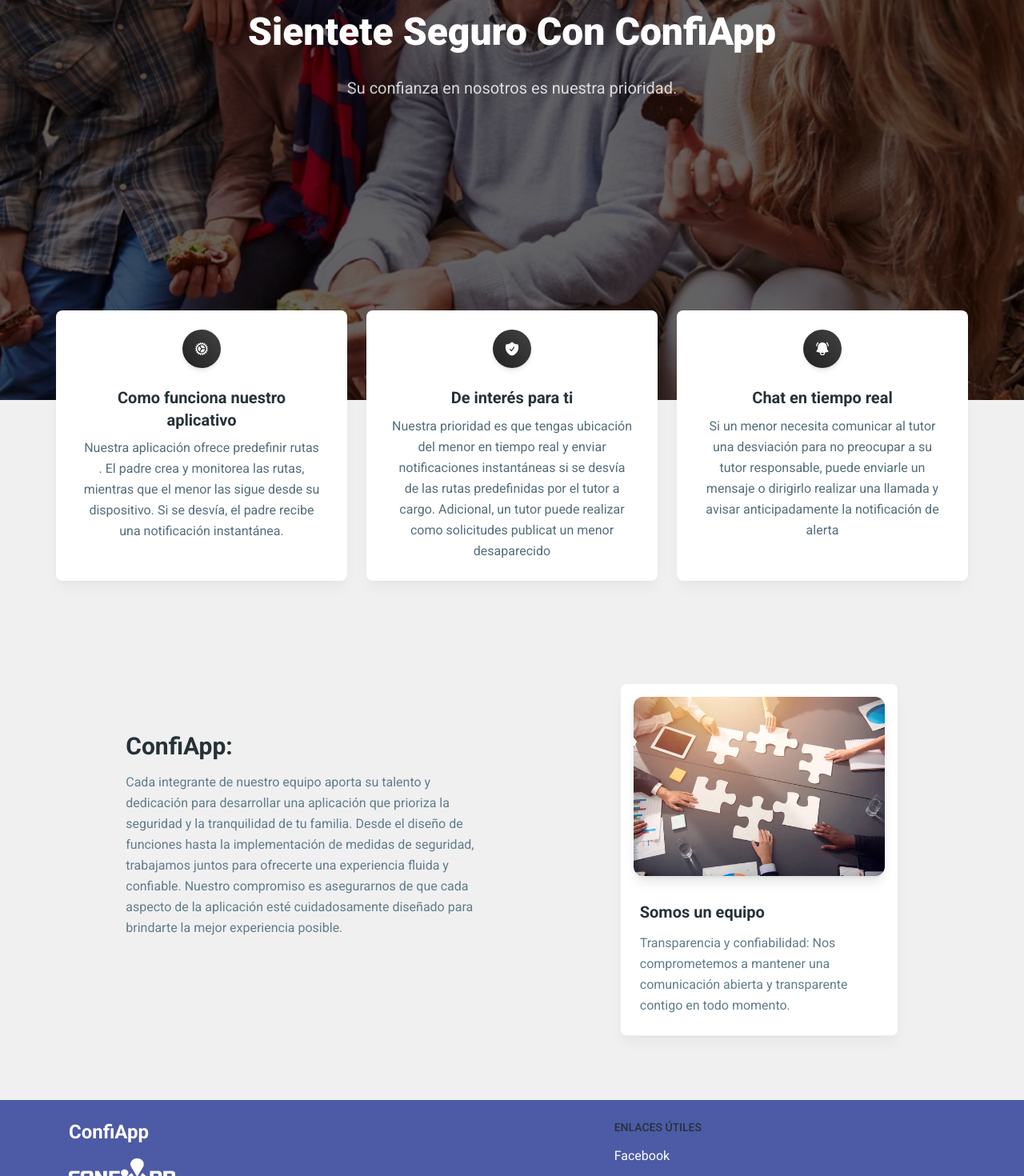
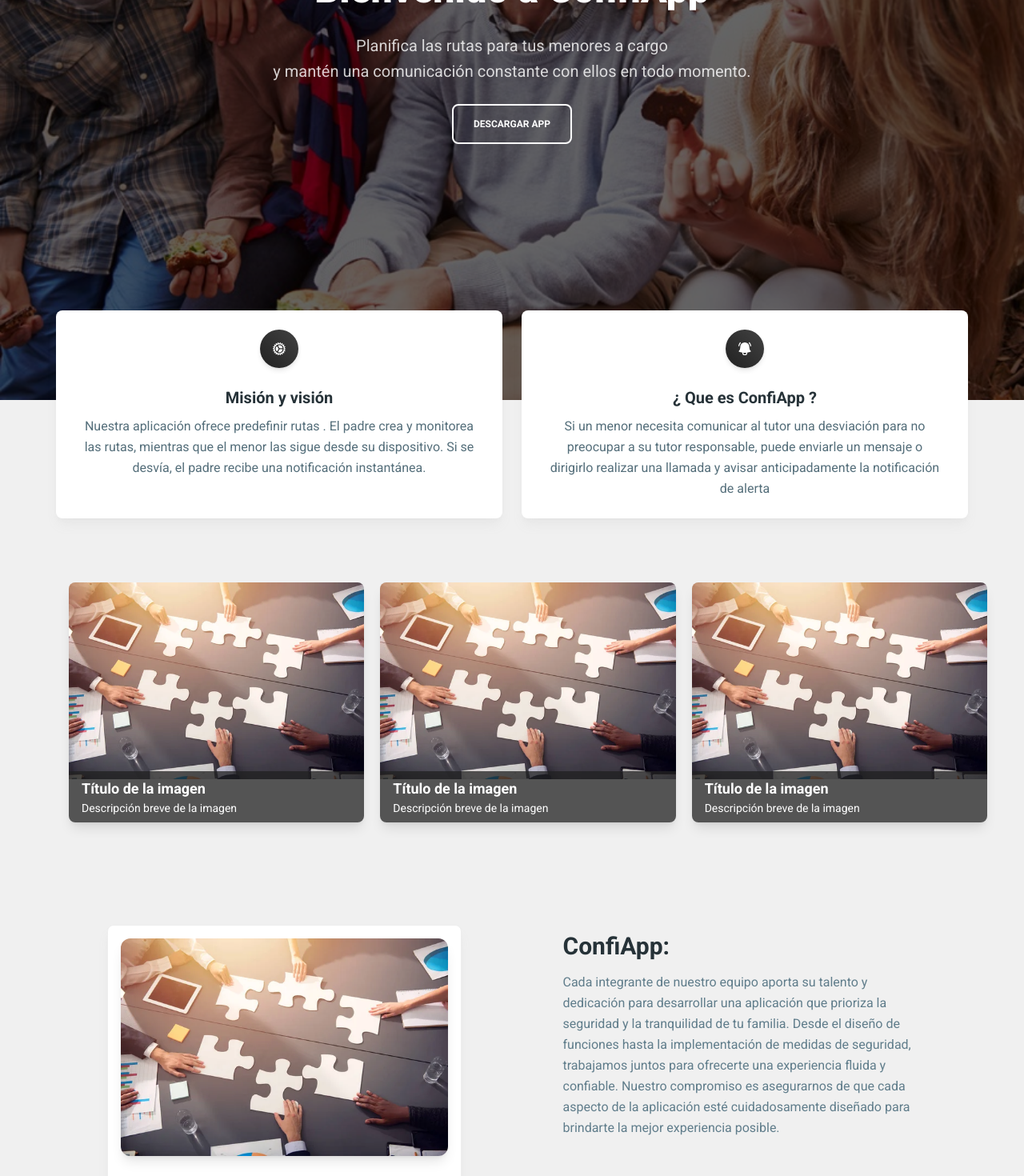
Before and after one commit to DFernando30/ConfiApp, a React (Vite) app: page /home in a window 1280 px wide. Shown: the part 300-1770 px from the top of the page at 80% size. Built offline with nearby package versions, Linux system fonts and the light colour scheme.

Commit message:
cambios diseño

```diff
--- a/src/data/features-data.js
+++ b/src/data/features-data.js
@@ -8,22 +8,23 @@
   {
 
     color: "blue-600",
-    title: "Como funciona nuestro aplicativo",
+    title: "Misión y visión",
     icon:   CogIcon,
     description:
 
       "Nuestra aplicación ofrece predefinir rutas . El padre crea y monitorea las rutas, mientras que el menor las sigue desde su dispositivo. Si se desvía, el padre recibe una notificación instantánea.",
-  },
+
+    },
+  // {
+  //   color: "gray",
+  //   title: "De interés para ti",
+  //   icon: ShieldCheckIcon,
+  //   description:
+  //     " Nuestra prioridad es que tengas ubicación del menor en tiempo real y enviar notificaciones instantáneas si se desvía de las rutas predefinidas por el tutor a cargo. Adicional, un tutor puede realizar como solicitudes publicat un menor desaparecido",
+  // },
   {
     color: "gray",
-    title: "De interés para ti",
-    icon: ShieldCheckIcon,
-    description:
-      " Nuestra prioridad es que tengas ubicación del menor en tiempo real y enviar notificaciones instantáneas si se desvía de las rutas predefinidas por el tutor a cargo. Adicional, un tutor puede realizar como solicitudes publicat un menor desaparecido",
-  },
-  {
-    color: "gray",
-    title: "Chat en tiempo real",
+    title: "¿ Que es ConfiApp ?",
     icon: BellAlertIcon,
     description:
       "Si un menor necesita comunicar al tutor una desviación para no  preocupar a su tutor responsable, puede enviarle un mensaje o dirigirlo realizar una llamada y avisar anticipadamente la notificación de alerta  ",
--- a/src/pages/home.jsx
+++ b/src/pages/home.jsx
@@ -15,6 +15,9 @@
 import {PageTitle, Footer, DesaparecidosUpload} from "@/widgets/layout";
 import {FeatureCard, TeamCard} from "@/widgets/cards";
 import {featuresData, teamData, contactData} from "@/data";
+
+
+
 
 export function Home() {
     const [modalAbierto, setModalAbierto] = useState(false);
@@ -43,18 +46,30 @@
                                 color="white"
                                 className="mb-6 font-black"
                             >
-                                Sientete Seguro Con ConfiApp
+                             Bienvenido a ConfiApp
                             </Typography>
                             <Typography variant="lead" color="white" className="opacity-80">
-                                Su confianza en nosotros es nuestra prioridad.
+                            Planifica las rutas para tus menores a cargo  <br />
+                            y mantén una comunicación constante con ellos en todo momento.
                             </Typography>
+
+                                <br />
+
+                                <div className="flex justify-center">
+                            <a href="# " className="w-150">
+                                <Button variant="text" size="sm" fullWidth style={{ width:"150px", height:"50px", color: "#ffffff", borderRadius:"#000000", border: "2px solid #ffffff" }}>
+                                    Descargar App
+                                </Button>
+                            </a>
+                        </div>
+
                         </div>
                     </div>
                 </div>
             </div>
             <section className="-mt-32 bg-white px-4 pb-20 pt-4" style={{ background: "#f0f0f0" }}>
-                <div className="container mx-auto" >
-                    <div className="grid grid-cols-1 gap-6 md:grid-cols-2 lg:grid-cols-3 ">
+                <div className="container mx-auto " >
+                    <div className="grid grid-cols-1 gap-6 md:grid-cols-2 lg:grid-cols-2 ">
                         {featuresData.map(({color, title, icon, description}) => (
                             <FeatureCard
                                 key={title}
@@ -66,11 +81,102 @@
                                     className: "w-5 h-5 text-white  ",
                                 })}
                                 description={description}
+
                             />
                         ))}
                     </div>
+<br />
+<br />
+
+<br />
+<div className="mx-auto mt-24 flex w-full justify-center px-4 md:w-5/12 lg:mt-2" style={{ width: '1200px', height: '300px' }}>
+
+
+    {/* imagen # 1 */}
+    <div className="relative rounded-lg overflow-hidden shadow-lg" style={{marginRight: '20px' }}>
+        <img
+            alt="Imagen de ejemplo"
+            src="/img/equipo.jpg"
+            className="w-full h-auto"
+        />
+        <div className="absolute bottom-0 left-0 w-full bg-gray-900 bg-opacity-75 text-white py-2 px-4">
+            <h3 className="text-lg font-bold">Título de la imagen</h3>
+            <p className="text-sm">Descripción breve de la imagen</p>
+        </div>
+    </div>
+
+    {/* imagen # 2 */}
+    <div className="relative rounded-lg overflow-hidden shadow-lg" style={{marginRight: '20px' }}>
+        <img
+            alt="Imagen de ejemplo"
+            src="/img/equipo.jpg"
+            className="w-full h-auto"
+        />
+        <div className="absolute bottom-0 left-0 w-full bg-gray-900 bg-opacity-75 text-white py-2 px-4">
+            <h3 className="text-lg font-bold">Título de la imagen</h3>
+            <p className="text-sm">Descripción breve de la imagen</p>
+        </div>
+    </div>
+
+    {/* imagen # 3 */}
+    <div className="relative rounded-lg overflow-hidden shadow-lg" style={{marginRight: '20px' }}>
+        <img
+            alt="Imagen de ejemplo"
+            src="/img/equipo.jpg"
+            className="w-full h-auto"
+        />
+        <div className="absolute bottom-0 left-0 w-full bg-gray-900 bg-opacity-75 text-white py-2 px-4">
+            <h3 className="text-lg font-bold">Título de la imagen</h3>
+            <p className="text-sm">Descripción breve de la imagen</p>
+        </div>
+    </div>
+</div>
+
+
+
+
+
+
+
+
+
+
+
+
+
+
+
                     <div className="mt-32 flex flex-wrap items-center"
                          id="nosotros">
+
+                        <div className="mx-auto mt-24 flex w-full justify-center px-4 md:w-5/12 lg:mt-0">
+                            <Card className="shadow-lg border shadow-gray-500/10 rounded-lg">
+                                <CardHeader floated={false} className="relative h-866">
+                                    <img
+                                        alt="Card Image"
+                                        src="/img/equipo.jpg"
+                                        className="h-full w-full "
+                                    />
+                                </CardHeader>
+                                <CardBody>
+                                    <Typography variant="small" color="blue-gray" className="font-normal"></Typography>
+                                    {/* <Typography
+                                        variant="h5"
+                                        color="blue-gray"
+                                        className="mb-3 mt-2 font-bold"
+                                    >
+                                        Somos un equipo
+                                    </Typography>
+                                    <Typography className="font-normal text-blue-gray-500">
+                                        Transparencia y confiabilidad: Nos comprometemos a mantener una comunicación
+                                        abierta y transparente contigo en todo momento.
+
+                                    </Typography> */}
+                                </CardBody>
+                            </Card>
+                        </div>
+
+
                         <div className="mx-auto -mt-8 w-full px-4 md:w-5/12">
                             {/* <div
                                 className="mb-6 inline-flex h-16 w-16 items-center justify-center rounded-full bg-blue-gray-900 p-2 text-center shadow-lg">
@@ -80,8 +186,7 @@
                                 variant="h3"
                                 className="mb-3 font-bold"
                                 color="blue-gray"
-                            >
-                                ConfiApp:
+                            >    ConfiApp:
                                 <p></p>
                             </Typography>
                             <Typography className="mb-8 font-normal text-blue-gray-500">
@@ -92,37 +197,11 @@
                                 cada aspecto de la aplicación esté cuidadosamente diseñado para brindarte la mejor
                                 experiencia posible.
                                 <br/>
-
-
                             </Typography>
                             {/* <Button variant="filled">Leer Mas</Button> */}
                         </div>
-                        <div className="mx-auto mt-24 flex w-full justify-center px-4 md:w-4/12 lg:mt-0">
-                            <Card className="shadow-lg border shadow-gray-500/10 rounded-lg">
-                                <CardHeader floated={false} className="relative h-56">
-                                    <img
-                                        alt="Card Image"
-                                        src="/img/equipo.jpg"
-                                        className="h-full w-full"
-                                    />
-                                </CardHeader>
-                                <CardBody>
-                                    <Typography variant="small" color="blue-gray" className="font-normal"></Typography>
-                                    <Typography
-                                        variant="h5"
-                                        color="blue-gray"
-                                        className="mb-3 mt-2 font-bold"
-                                    >
-                                        Somos un equipo
-                                    </Typography>
-                                    <Typography className="font-normal text-blue-gray-500">
-                                        Transparencia y confiabilidad: Nos comprometemos a mantener una comunicación
-                                        abierta y transparente contigo en todo momento.
 
-                                    </Typography>
-                                </CardBody>
-                            </Card>
-                        </div>
+
                     </div>
                 </div>
             </section>
--- a/src/pages/profile.jsx
+++ b/src/pages/profile.jsx
@@ -196,6 +196,36 @@
     }
 
 
+
+
+
+    // imagenes
+    const handleImageChange = async (event) => {
+        const file = event.target.files[0]; // Obtener el archivo seleccionado
+        if (file) {
+            // Crear un objeto FormData para enviar la imagen
+            const formData = new FormData();
+            formData.append('foto', file);
+
+            try {
+                // Enviar la imagen al backend
+                const response = await axios.post("https://nuevomern-7y1b.onrender.com/api/upload-image", formData);
+                if (response.ok) {
+                    const data = response.data;
+                    const downloadURL = data.downloadURL;
+                    console.log('Imagen subida con éxito:', downloadURL);
+                    // Aquí puedes hacer algo con la URL de descarga, como mostrar la imagen en tu frontend
+                    // También puedes actualizar el estado con la URL de la imagen, si es necesario
+                    setDataDes({ ...dataDes, foto: downloadURL });
+                } else {
+                    console.error('Error al subir la imagen');
+                }
+            } catch (error) {
+                console.error('Error al subir la imagen:', error);
+            }
+        }
+    };
+
     return (
         <>
 
@@ -207,7 +237,7 @@
 
                 {/* Botón del menú */}
                 <span
-                    className="bg-[#7ED2F3] rounded-md p-2.5 cursor-pointer hover:bg-blue-00 transition-colors duration-300 absolute top-4 right-4 z-50"
+                    className="bg-[#7ED2F3] rounded-md p-2.5 cursor-pointer hover:bg-blue-00 transition-colors duration-300 absolute top-4 right-9 z-100"
                     style={{width: "50px", height: "50px"}}
                     onClick={() => handleMenuClick()}
                 >
@@ -225,13 +255,15 @@
     </svg>
   </span>
 
+
                 {/* Menú desplegable */}
                 {menuOpen && (
-                    <div className="absolute top-10 right-10 bg-white shadow-md rounded-md">
+                    <div className="absolute top-10 right-20 bg-white shadow-md rounded-md ">
                         {menuOptions.map((option, index) => (
                             <div
                                 key={index}
-                                className="p-3 hover:bg-[#4D5AA6]  text-[#000000] cursor-pointer"
+                                className="p-3 hover:bg-[#4D5AA6]  text-[#000000] cursor-pointer  "
+                                style={{width: "200px"}}
 
                                 onClick={() => handleMenuOptionClick(option.action)}>
                                 {option.label}
@@ -276,7 +308,7 @@
                             </div>
 
 
-                            <div className="mt-8 mb-10 flex justify-center gap-4">
+                            <div className="mt-8 mb-10 flex justify-center gap-4  ">
                                 <Button
                                     style={{background: "#7ED2F3", color: "#000000"}}
                                     type="button"
@@ -293,6 +325,7 @@
                                     Reportar un menor desaparecido
                                 </Button>
 
+<img src="/img/logopngconfiazul-copia.png" alt=""  style={{width: "50px"}} />
 
 
 
@@ -547,7 +580,7 @@
                                         </div>
 
                                         <div className="my-4 flex gap-8">
-                                            <Input type="text" name="foto" variant="outlined" size="sm"
+                                            <Input  type="file" id="imageInput" accept="image/* "  name="foto" variant="outlined" size="sm"
                                                    label="Foto del menor"
                                                    value={dataDes.foto}
                                                    onChange={(e) => setDataDes({
--- a/src/widgets/layout/footer.jsx
+++ b/src/widgets/layout/footer.jsx
@@ -5,7 +5,7 @@
 
 export function Footer({ title, img,description, socials, menus, copyright }) {
   return (
-    <footer className="relative px-4 pt-0 pb-6 bg-[#4D5AA6]">
+    <footer className="relative px-4 pt-0 pb-2 bg-[#4D5AA6] " >
       <div className="container mx-auto">
         <div className="flex flex-wrap pt-6 text-center lg:text-left">
           <div className="w-full px-4 lg:w-6/12">
--- a/src/widgets/layout/navbar.jsx
+++ b/src/widgets/layout/navbar.jsx
@@ -94,6 +94,15 @@
                     </Link>
 
 
+                    <div className="flex justify-center">
+                            <a href="# " className="w-150">
+                                <Button variant="text" size="sm" fullWidth style={{  color: "#ffffff", borderRadius:"#000000", border: "2px solid #ffffff" }}>
+                                    Descargar App
+                                </Button>
+                            </a>
+                        </div>
+
+
 
                     <Link
                         to="/sign-up"
```
Also changed, not shown: src/pages/admin.jsx (+66 -93 lines), public/img/senora-rutas.jpeg (added).
